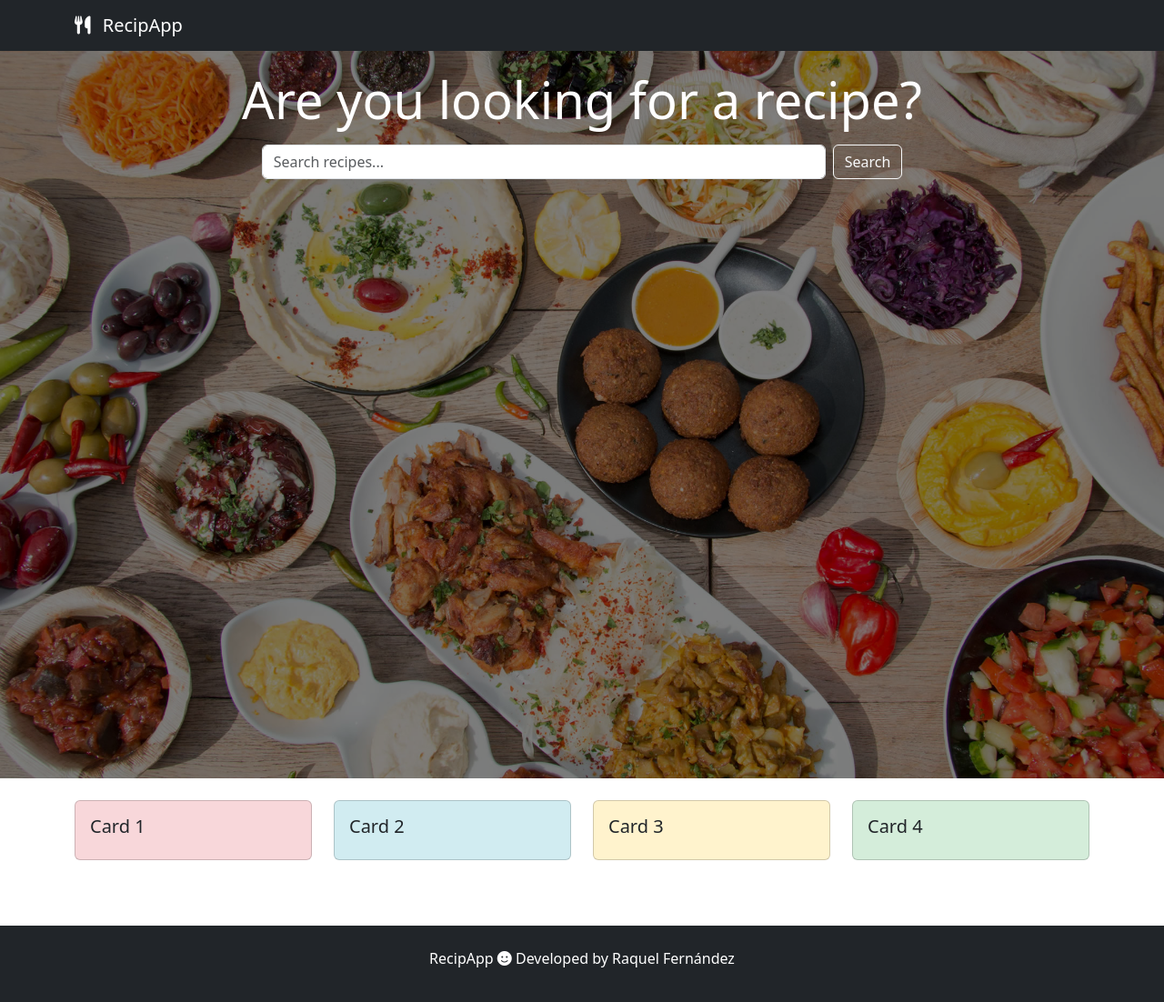
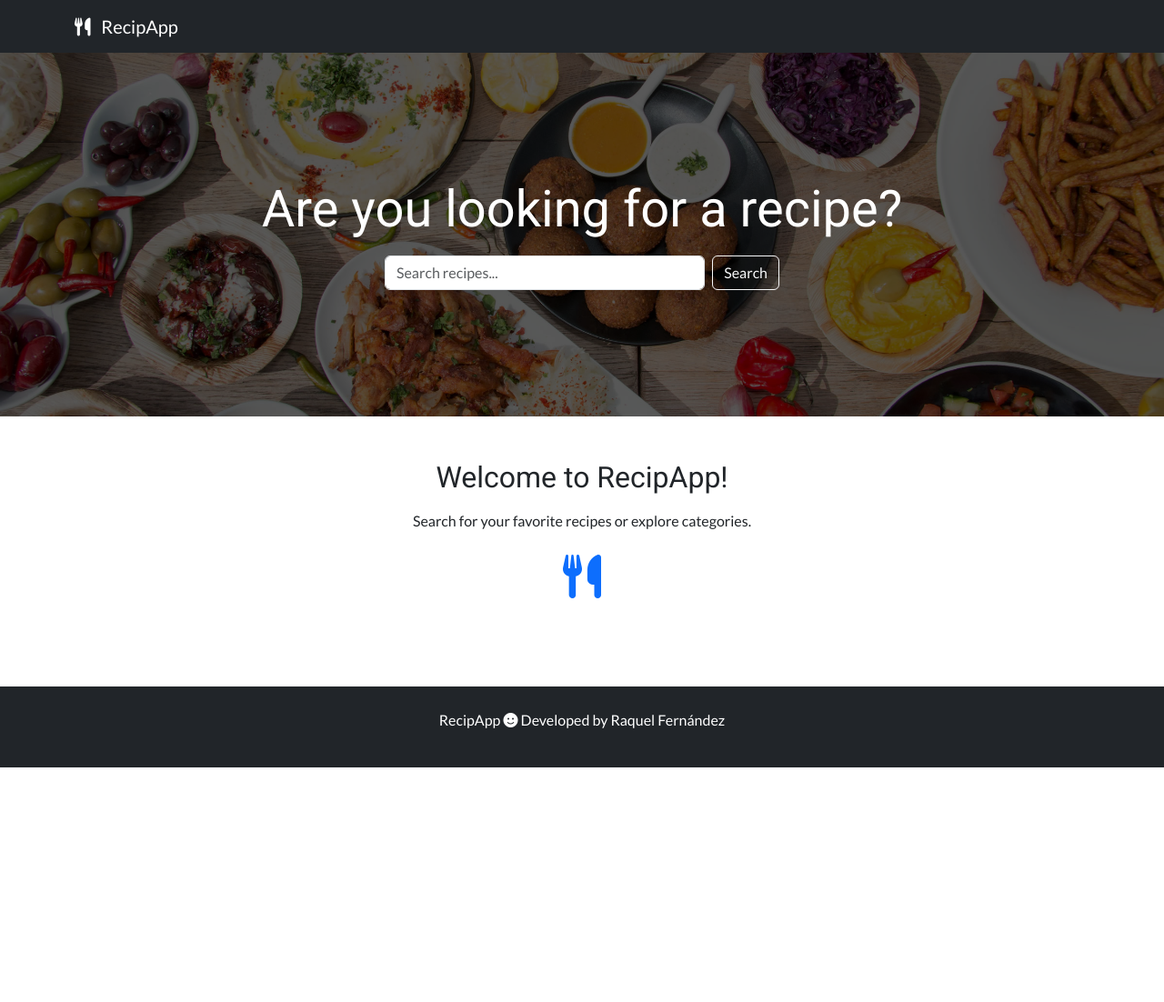
Before and after one commit to raquelfernandezbermudez/RecipApp, a website built with Vite: page index.html in a window 1280 px wide. Shown: the whole page at 91% size. After the commit the page ends 844 px from the top, so only its background shows below. Built offline with nearby package versions, Linux system fonts and the light colour scheme.

Commit message:
Interfaz de usuario: Navbar, buscador y estructura visual principal

```diff
--- a/css/styles.css
+++ b/css/styles.css
@@ -0,0 +1,51 @@
+/* Fuente para titulares */
+h1 {
+  font-family: "Roboto", sans-serif;
+  font-weight: 800; /* Negrita para resaltar */
+}
+
+h2 {
+  font-family: "Roboto", sans-serif;
+  font-weight: 400;
+}
+
+/* Fuente para texto corrido */
+body {
+  font-family: "Lato", sans-serif;
+  font-weight: 400;
+  line-height: 1.6; /* Espaciado para mejor lectura */
+}
+
+/* Fondo de la sección de búsqueda */
+.bg-recipes {
+  background-image: url("/img/RecetasFondo1.jpg");
+  background-size: cover;
+  background-position: center;
+  width: 100%;
+  height: 50vh; /* Más pequeño que la pantalla completa */
+  position: relative;
+  display: flex;
+  align-items: center;
+  justify-content: center;
+}
+
+.overlay {
+  position: absolute;
+  top: 0;
+  left: 0;
+  width: 100%;
+  height: 100%;
+  background-color: rgba(0, 0, 0, 0.65); /* Opacidad del fondo */
+}
+
+.content {
+  position: relative;
+  z-index: 1; /* Para que el texto quede por encima */
+}
+
+/* Media queries para dispositivos móviles */
+@media (max-width: 768px) {
+  .card-columns {
+    column-count: 1;
+  }
+}
--- a/index.html
+++ b/index.html
@@ -18,6 +18,11 @@
     <link rel="stylesheet" href="css/styles.css" />
     <!-- Favicon -->
     <link rel="icon" type="image/png" href="/img/favicon.png" />
+    <!-- Google Fonts -->
+    <link
+      href="https://fonts.googleapis.com/css2?family=Lato:wght@300;400;700&family=Roboto:wght@400;700&display=swap"
+      rel="stylesheet"
+    />
   </head>
   <body>
     <!-- Navbar -->
@@ -29,36 +34,17 @@
       </div>
     </nav>
 
-    <!-- Buscador de recetas con imagen de fondo -->
-    <div
-      class="bg-recipes position-relative"
-      style="
-        background-image: url('img/RecetasFondo1.jpg');
-        background-size: cover;
-        height: 100vh;
-      "
-    >
-      <div
-        class="overlay"
-        style="
-          position: absolute;
-          top: 0;
-          left: 0;
-          right: 0;
-          bottom: 0;
-          background: rgba(0, 0, 0, 0.5);
-        "
-      ></div>
-      <div
-        class="content text-center text-white"
-        style="position: relative; z-index: 1; padding: 20px"
-      >
+    <!-- Buscador de recetas con fondo -->
+    <div class="bg-recipes position-relative">
+      <div class="overlay"></div>
+      <div class="content text-center text-white">
         <h1 class="display-4">Are you looking for a recipe?</h1>
-        <form class="d-flex justify-content-center mt-3">
+        <form class="d-flex justify-content-center mt-3" id="search-form">
           <input
             class="form-control me-2 w-50"
             type="search"
             placeholder="Search recipes..."
+            id="search-input"
           />
           <button class="btn btn-outline-light" type="submit">Search</button>
         </form>
@@ -67,43 +53,8 @@
 
     <!-- Contenedor principal -->
     <div class="container my-4">
-      <div class="row">
-        <!-- Card 1 -->
-        <div class="col-md-3 mb-4">
-          <div class="card" style="background-color: #f8d7da">
-            <div class="card-body">
-              <h5 class="card-title">Card 1</h5>
-            </div>
-          </div>
-        </div>
-
-        <!-- Card 2 -->
-        <div class="col-md-3 mb-4">
-          <div class="card" style="background-color: #d1ecf1">
-            <div class="card-body">
-              <h5 class="card-title">Card 2</h5>
-            </div>
-          </div>
-        </div>
-
-        <!-- Card 3 -->
-        <div class="col-md-3 mb-4">
-          <div class="card" style="background-color: #fff3cd">
-            <div class="card-body">
-              <h5 class="card-title">Card 3</h5>
-            </div>
-          </div>
-        </div>
-
-        <!-- Card 4 -->
-        <div class="col-md-3 mb-4">
-          <div class="card" style="background-color: #d4edda">
-            <div class="card-body">
-              <h5 class="card-title">Card 4</h5>
-            </div>
-          </div>
-        </div>
-      </div>
+      <!-- Contenedor de recetas -->
+      <div id="recipes-container" class="row g-4"></div>
     </div>
 
     <!-- Footer -->
@@ -116,6 +67,8 @@
       </div>
     </footer>
 
+    <!-- Bootstrap JS Bundle con Popper -->
+    <script src="https://cdn.jsdelivr.net/npm/bootstrap@5.3.0-alpha1/dist/js/bootstrap.bundle.min.js"></script>
     <!-- JavaScript personalizado -->
     <script src="js/app.js"></script>
   </body>
--- a/js/app.js
+++ b/js/app.js
@@ -0,0 +1,53 @@
+// Elementos del DOM
+const searchForm = document.getElementById("search-form");
+const searchInput = document.getElementById("search-input");
+const recipesContainer = document.getElementById("recipes-container");
+const homeLink = document.getElementById("home-link");
+
+// Inicialización
+document.addEventListener("DOMContentLoaded", () => {
+  // Cargar página de inicio con mensaje de bienvenida
+  loadWelcomeMessage();
+
+  // Event listeners para la navegación
+  homeLink.addEventListener("click", (e) => {
+    e.preventDefault();
+    loadWelcomeMessage();
+  });
+
+  // Event listener para el formulario de búsqueda
+  searchForm.addEventListener("submit", (e) => {
+    e.preventDefault();
+    const searchTerm = searchInput.value.trim();
+    if (searchTerm) {
+      // Simulación de búsqueda (se implementará en commits posteriores)
+      showSearchMessage(searchTerm);
+    }
+  });
+});
+
+// Función para mostrar mensaje de bienvenida
+function loadWelcomeMessage() {
+  recipesContainer.innerHTML = `
+    <div class="col-12 text-center my-5">
+      <h2>Welcome to RecipApp!</h2>
+      <p class="mt-3">Search for your favorite recipes or explore categories.</p>
+      <div class="mt-4">
+        <i class="fas fa-utensils fa-3x text-primary"></i>
+      </div>
+    </div>
+  `;
+}
+
+// Función para mostrar mensaje de búsqueda
+function showSearchMessage(searchTerm) {
+  recipesContainer.innerHTML = `
+    <div class="col-12 text-center my-5">
+      <h2>Searching for: "${searchTerm}"</h2>
+      <p class="mt-3">Recipe search functionality will be implemented in future updates.</p>
+      <div class="mt-4">
+        <i class="fas fa-search fa-3x text-primary"></i>
+      </div>
+    </div>
+  `;
+}
```
